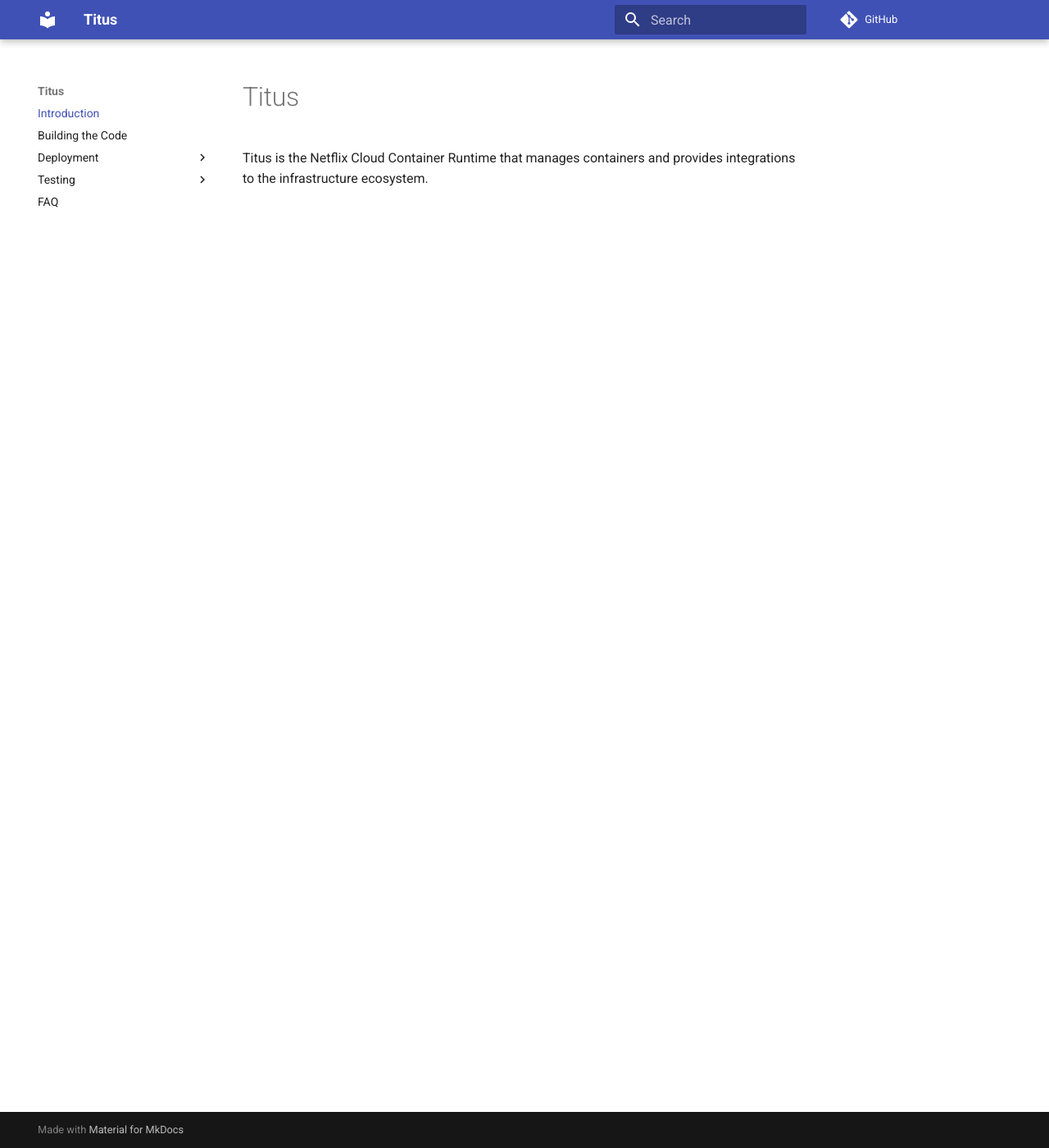
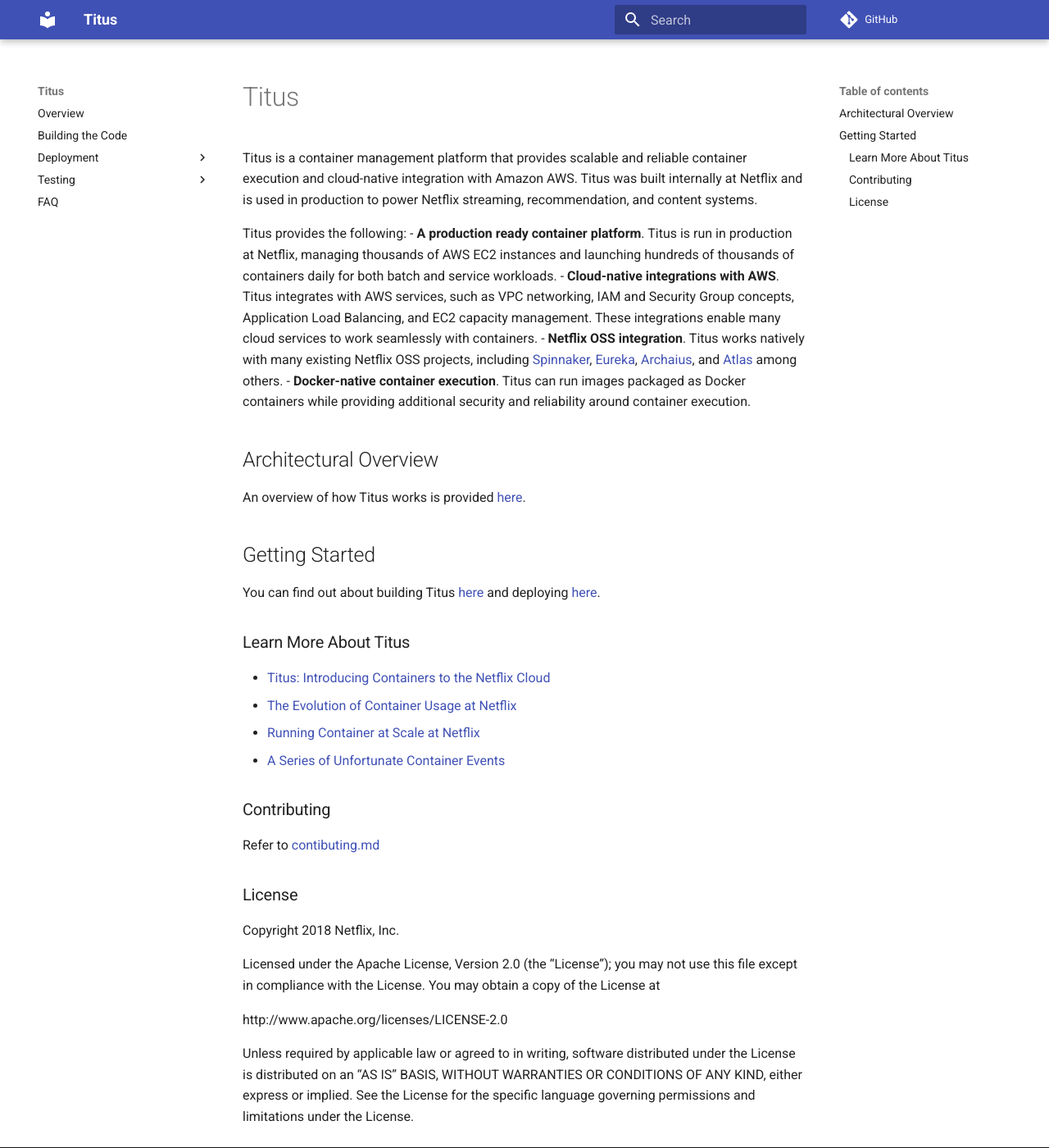
Before and after one commit to Netflix/titus, an MkDocs documentation site: the page built from docs/docs/index.md, in a window 1280 px wide and 1400 px high. Shown: the whole window at 82% size. Built offline with MkDocs 1.6.1 and Material for MkDocs 9.7.7, drawn with Linux system fonts in a browser that asks for light colours; comment, search, counter and statistics services are not loaded; old or Windows-style settings are respelled for this version of MkDocs.

```diff
--- a/docs/docs/index.md
+++ b/docs/docs/index.md
@@ -1,2 +1,45 @@
 # Titus
-Titus is the Netflix Cloud Container Runtime that manages containers and provides integrations to the infrastructure ecosystem.
+
+Titus is a container management platform that provides scalable and reliable container execution and
+cloud-native integration with Amazon AWS. Titus was built internally at Netflix and is used in production
+to power Netflix streaming, recommendation, and content systems.
+
+Titus provides the following:
+- __A production ready container platform__. Titus is run in production at Netflix, managing thousands of AWS EC2
+instances and launching hundreds of thousands of containers daily for both batch and service workloads.
+- __Cloud-native integrations with AWS__. Titus integrates with AWS services, such as VPC networking, IAM and Security Group
+concepts, Application Load Balancing, and EC2 capacity management. These integrations enable many cloud
+services to work seamlessly with containers.
+- __Netflix OSS integration__. Titus works natively with many existing Netflix OSS projects, including
+[Spinnaker](https://www.spinnaker.io/), [Eureka](https://github.com/Netflix/eureka),
+[Archaius](https://github.com/Netflix/archaius), and [Atlas](https://github.com/Netflix/atlas) among others.
+- __Docker-native container execution__.  Titus can run images packaged as Docker containers while providing
+additional security and reliability around container execution.
+
+## Architectural Overview
+An overview of how Titus works is provided [here](overview.md).
+
+## Getting Started
+
+You can find out about building Titus [here](build.md) and deploying [here](install/prereqs.md).
+
+### Learn More About Titus
+
+- [Titus: Introducing Containers to the Netflix Cloud](https://queue.acm.org/detail.cfm?id=3158370)
+- [The Evolution of Container Usage at Netflix](https://medium.com/netflix-techblog/the-evolution-of-container-usage-at-netflix-3abfc096781b)
+- [Running Container at Scale at Netflix](https://www.slideshare.net/aspyker/container-world-2018)
+- [A Series of Unfortunate Container Events](https://www.infoq.com/news/2017/07/netflix-titus)
+
+### Contributing
+
+Refer to [contibuting.md](contributing.md)
+
+### License
+
+Copyright 2018 Netflix, Inc.
+
+Licensed under the Apache License, Version 2.0 (the “License”); you may not use this file except in compliance with the License. You may obtain a copy of the License at
+
+http://www.apache.org/licenses/LICENSE-2.0
+
+Unless required by applicable law or agreed to in writing, software distributed under the License is distributed on an “AS IS” BASIS, WITHOUT WARRANTIES OR CONDITIONS OF ANY KIND, either express or implied. See the License for the specific language governing permissions and limitations under the License.
--- a/docs/mkdocs.yml
+++ b/docs/mkdocs.yml
@@ -3,7 +3,7 @@ repo_url: https://github.com/Netflix/titus
 strict: True
 
 pages:
-- 'Introduction': index.md
+- 'Overview': overview.md
 - 'Building the Code': build.md
 - 'Deployment':
   - 'Prereqs': install/prereqs.md
```
Also changed, not shown: docs/docs/overview.md (added, +34 -0 lines), docs/docs/contributing.md (added), docs/docs/images/titus-arch.png (added).
